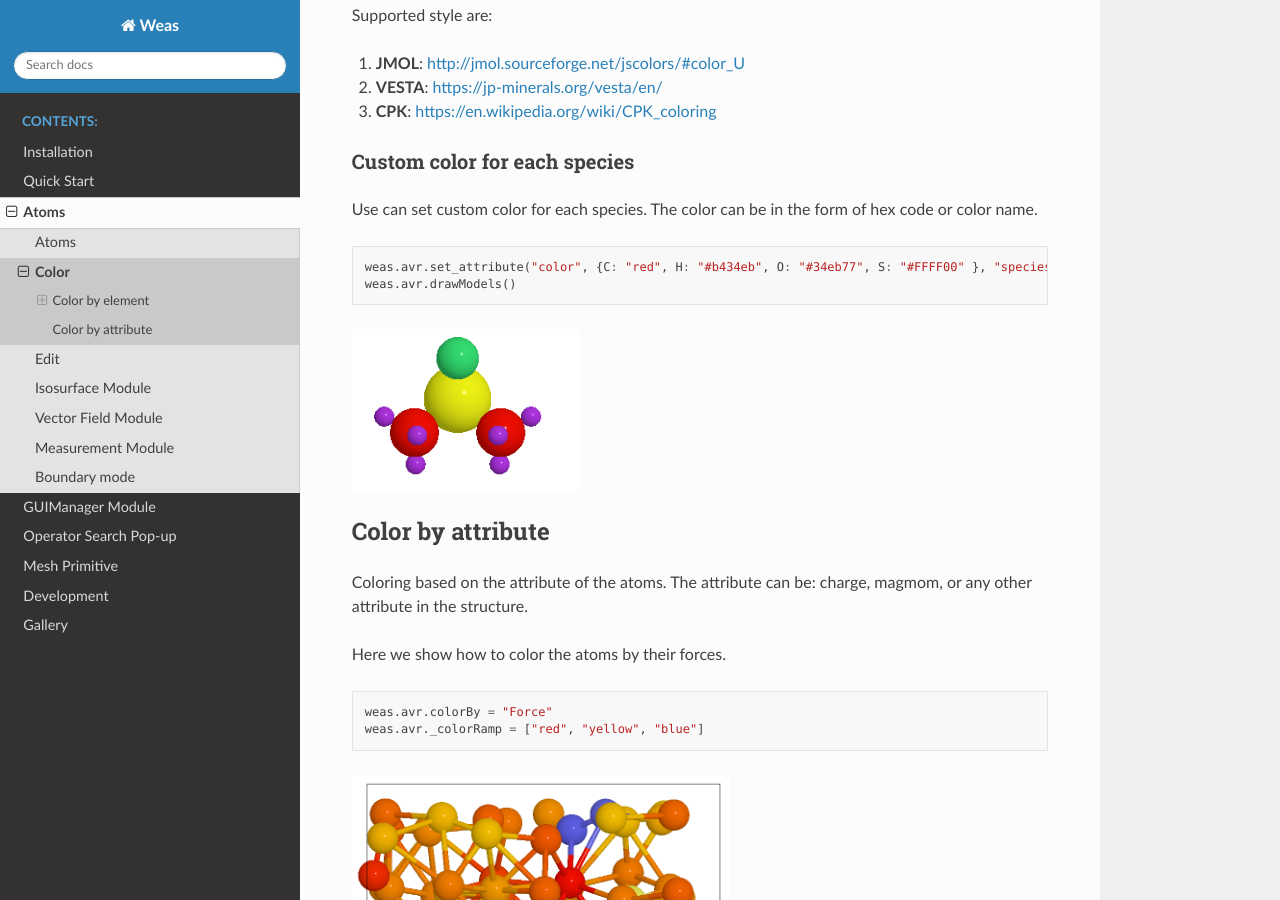
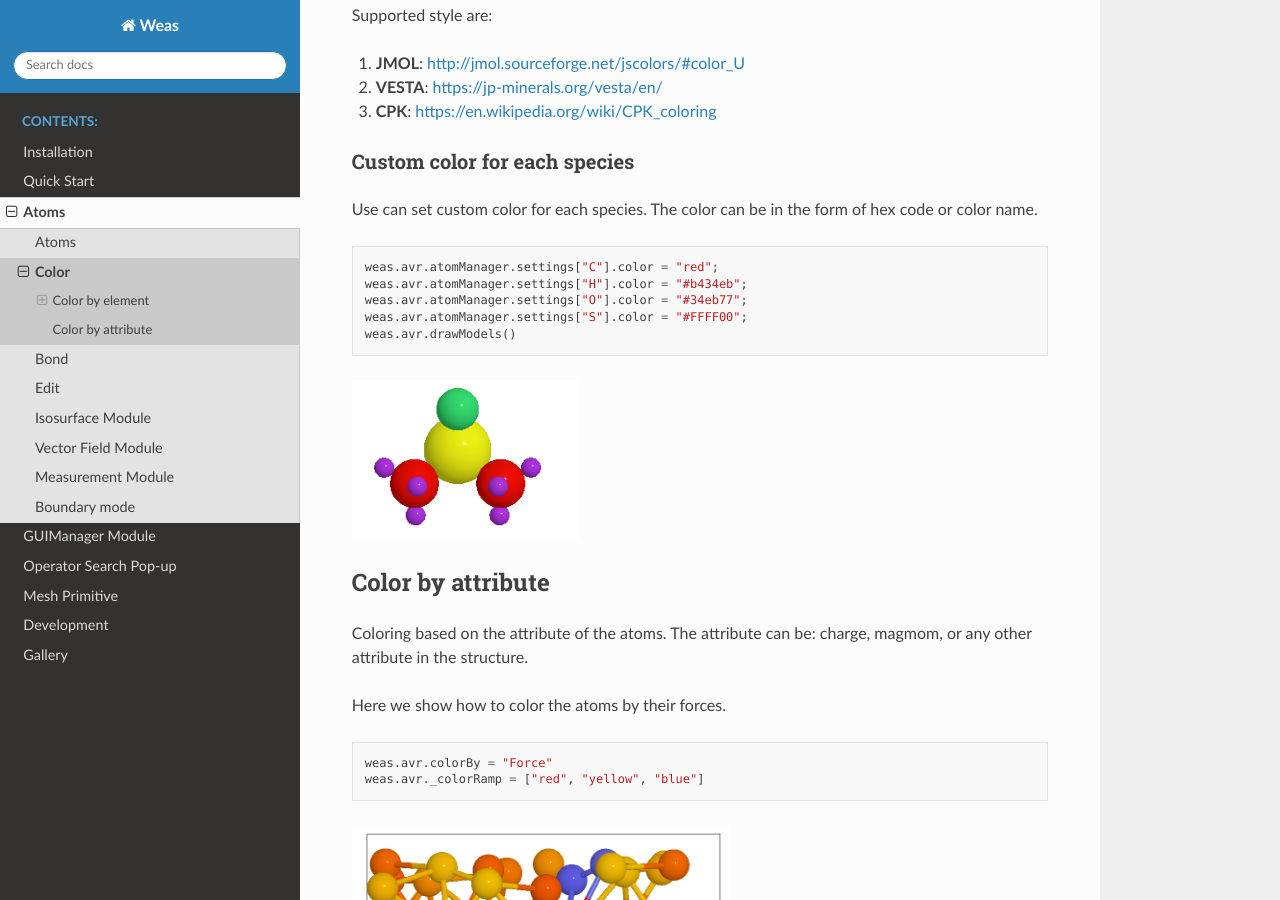
Before and after one commit to superstar54/weas, a Sphinx documentation site: the page built from docs/source/atoms/color.rst, in a window 1280 px wide and 900 px high, scrolled down 404 px. Built offline with Sphinx 7.4.7 and the Read the Docs theme 3.1.0, drawn with Linux system fonts in a browser that asks for light colours.

Commit message:
update docs

```diff
--- a/docs/source/atoms/color.rst
+++ b/docs/source/atoms/color.rst
@@ -28,8 +28,10 @@ Use can set custom color for each species. The color can be in the form of hex c
 
 .. code-block:: javascript
 
-
-    weas.avr.set_attribute("color", {C: "red", H: "#b434eb", O: "#34eb77", S: "#FFFF00" }, "species")
+    weas.avr.atomManager.settings["C"].color = "red";
+    weas.avr.atomManager.settings["H"].color = "#b434eb";
+    weas.avr.atomManager.settings["O"].color = "#34eb77";
+    weas.avr.atomManager.settings["S"].color = "#FFFF00";
     weas.avr.drawModels()
 
 
--- a/docs/source/atoms/index.rst
+++ b/docs/source/atoms/index.rst
@@ -8,6 +8,7 @@ Atoms
 
     atoms
     color
+    bond
     edit
     isosurface
     vector_field
```
Also changed, not shown: docs/source/atoms/bond.rst (added, +17 -0 lines).
